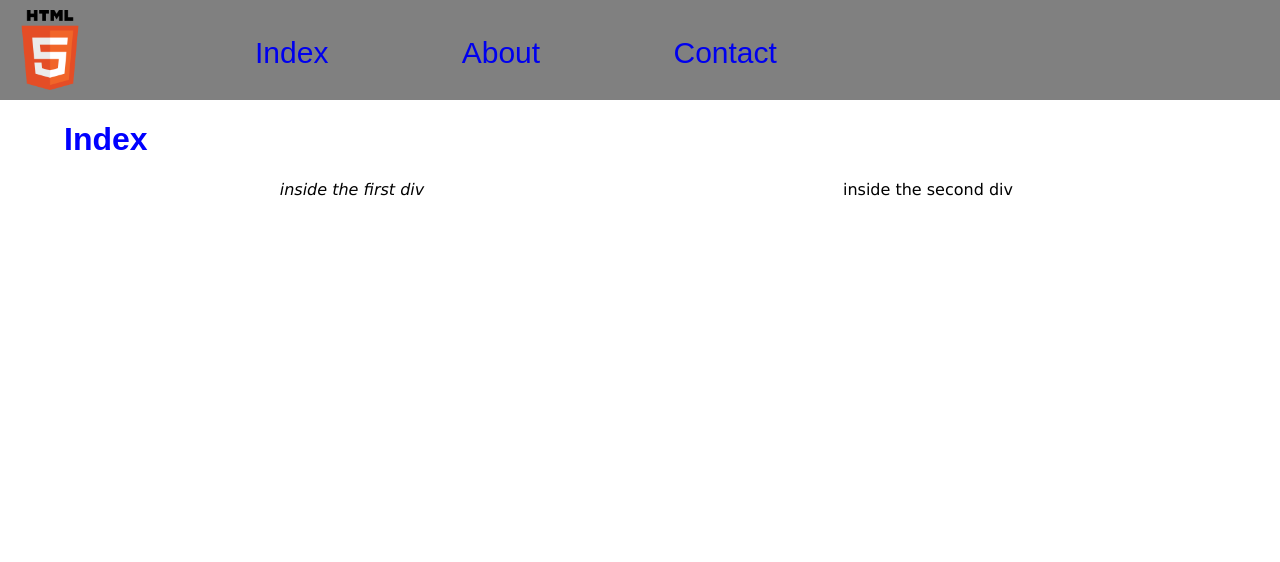
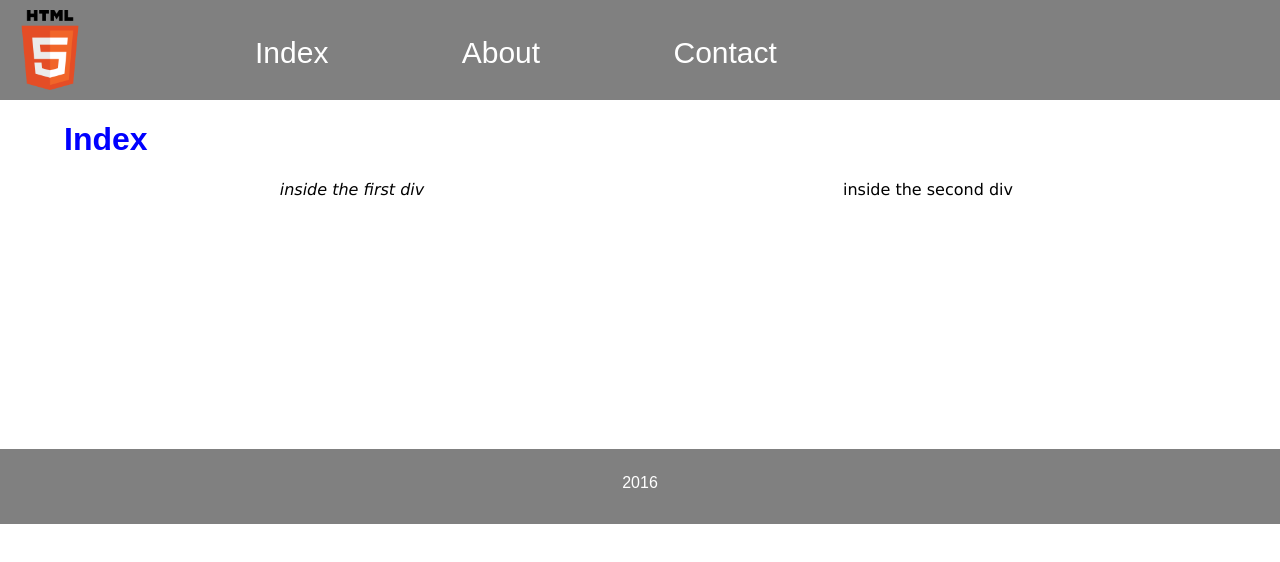
Before and after one commit to SkillDistillery/public, a plain HTML site: page htmlCss/index.html in a window 1280 px wide. Drawn offline with Linux system fonts and the light colour scheme.

Commit message:
Add footer

```diff
--- a/htmlCss/index.html
+++ b/htmlCss/index.html
@@ -6,6 +6,7 @@
 		<link rel="stylesheet" href="style.css"></link>
 
 	</head>
+
 	<body>
 
 		<header>
@@ -35,5 +36,9 @@
 			</div>
 		</div>
 
+		<footer>
+			2016
+		</footer>
+
 	</body>
 </html>
--- a/htmlCss/style.css
+++ b/htmlCss/style.css
@@ -23,6 +23,10 @@ header ul li {
 
 header a {
 	text-decoration:none; /* Remove underlines from links */
+}
+
+header a:link {
+	color:white;
 }
 
 header a:visited {
@@ -58,3 +62,14 @@ header img {
 	float:left;
 	width:50%;
 }
+
+footer {
+	float:right;
+	background-color:#808080;
+	height:50px;
+	width:100%;
+	margin-top:250px;
+	color:white;
+	text-align:center;
+	padding-top:25px;
+}
```
Also changed, not shown: htmlCss/imgs/footer.png (added), 1 other file. Lines whose indentation alone changed are shown as unchanged.
